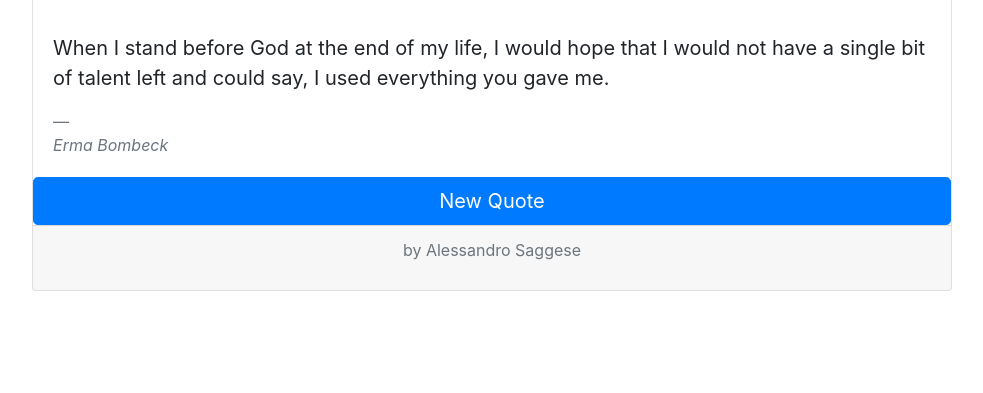
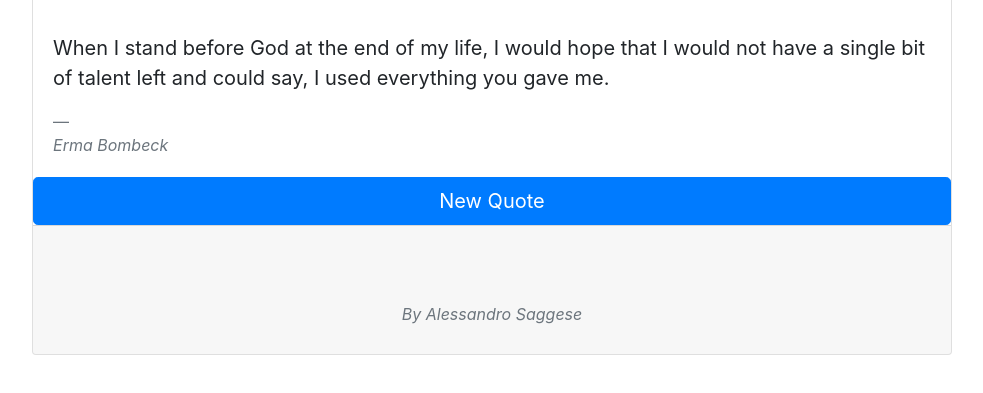
Before and after one commit to asaggse/Random-Quote-Machine, a plain HTML site: page index.html in a window 1280 px wide. Shown: the part 119-512 px from the top of the page, without its empty margins (243-1226 px from the left). Drawn offline with nearby package versions, Linux system fonts and the light colour scheme.

Commit message:
Update index.html

```diff
--- a/index.html
+++ b/index.html
@@ -43,7 +43,7 @@
               </div>
               <button id="new-quote" onClick="randomQuoteGenerator()" class="btn btn-primary btn-lg">New Quote</button>
               <div class="card-footer text-muted text-center">
-                <p>by Alessandro Saggese</p>
+                <p class="font-italic mt-5 mb-3 text-muted text-center pt-3">By Alessandro Saggese</p>
               </div>
             </div>
           </div>
```
